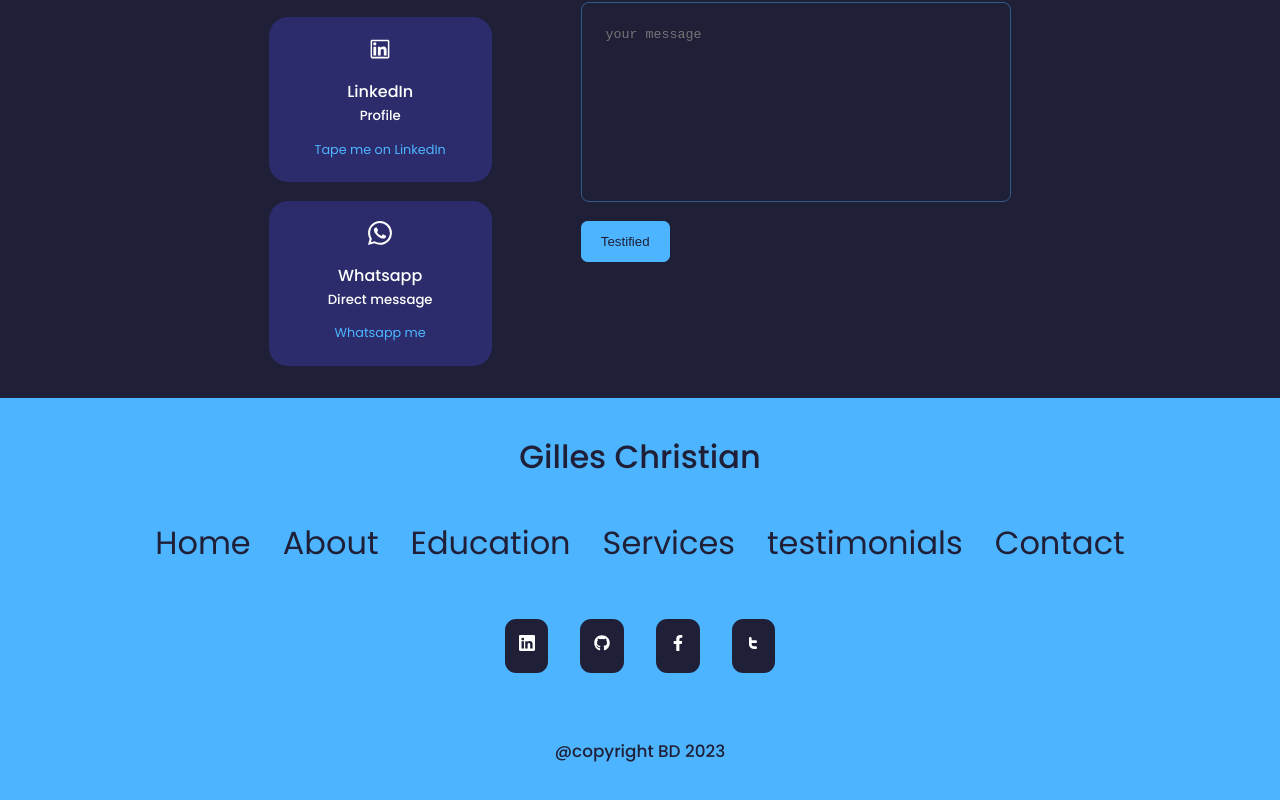
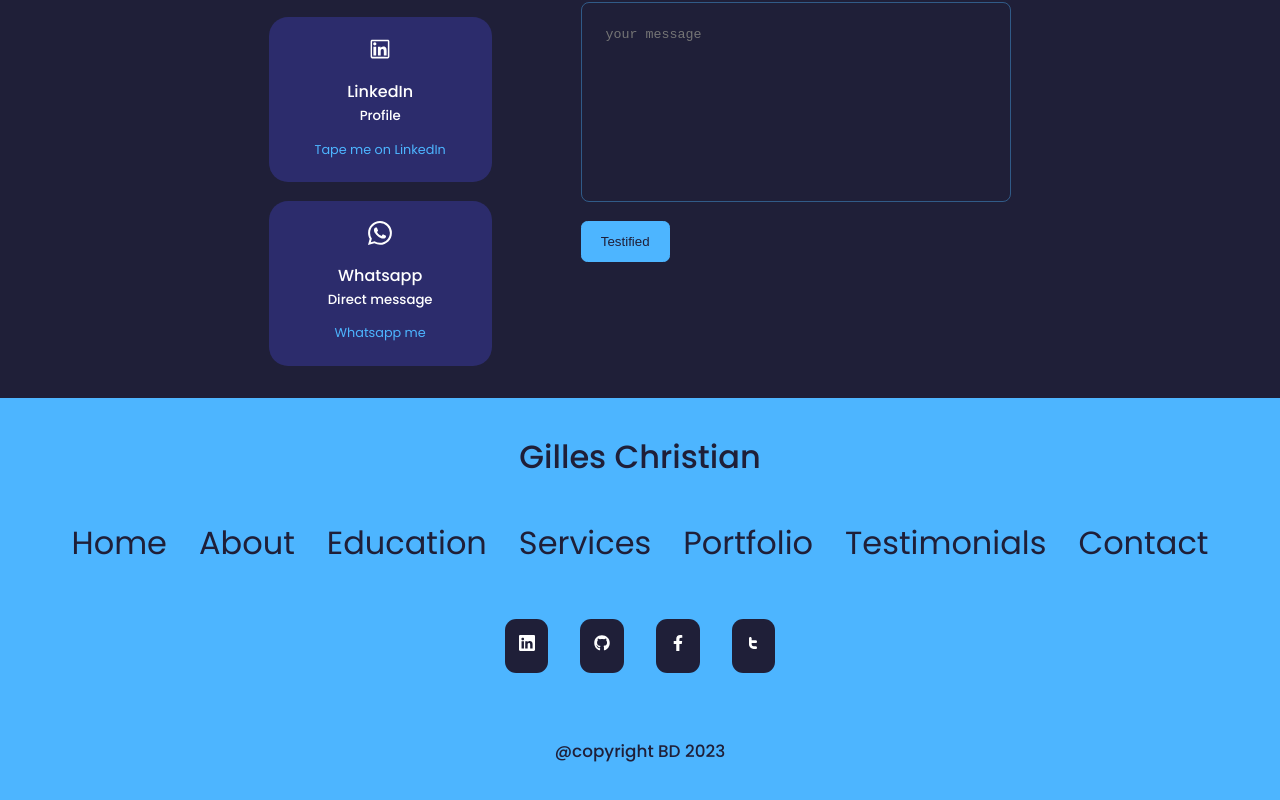
Before and after one commit to GillesChristian/CEF_344_Project, a React (Create React App) app in the folder portfolio./: page / in a window 1280 px wide. Shown: the part 3893-4693 px from the top of the page. Built offline with nearby package versions, Linux system fonts and the light colour scheme; no server answers.

Commit message:
Adding portfolio link to footer

```diff
--- a/portfolio./src/components/footer/Footer.jsx
+++ b/portfolio./src/components/footer/Footer.jsx
@@ -27,7 +27,10 @@ const Footer = () => {
             <a href="#service">Services</a>
           </li>
           <li>
-            <a href="#testimonial">testimonials</a>
+            <a href="#portfolio">Portfolio</a>
+          </li>
+          <li>
+            <a href="#testimonial">Testimonials</a>
           </li>
           <li>
             <a href="#contact">Contact</a>
```
